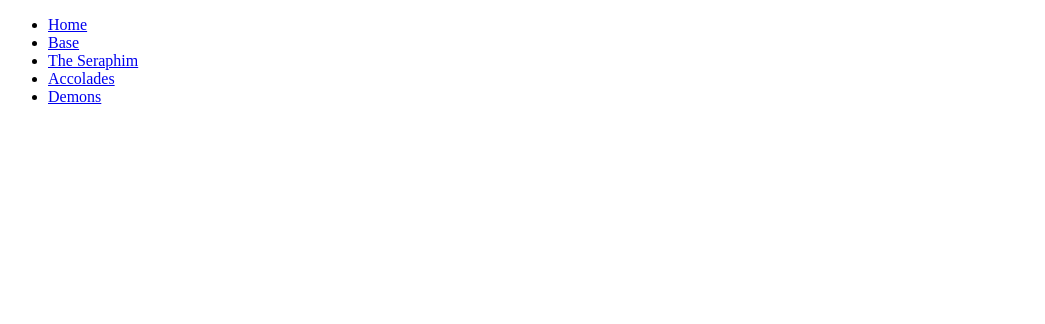
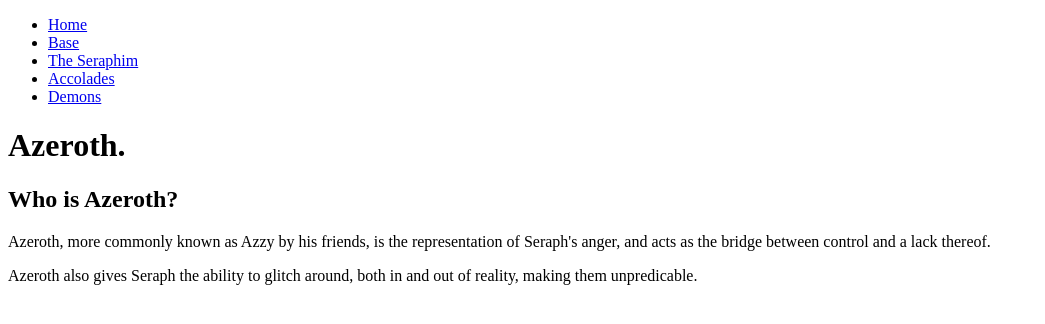
Before and after one commit to Programmer327-J/Spirit-World, a plain HTML site: page azeroth.html in a window 1280 px wide. Shown: the whole page, without its empty margins (0-1045 px from the left). Drawn offline with Linux system fonts and the light colour scheme.

Commit message:
"suffering.jpg"

```diff
--- a/azeroth.html
+++ b/azeroth.html
@@ -5,7 +5,7 @@
     <meta name="viewport" content="width=device-width, initial-scale=1.0">
     <title>Azeroth</title>
 </head>
-<body class="azeroth">
+<body class="demon1">
     <nav>
         <ul>
             <li><a href="index.html">Home</a></li>
@@ -15,5 +15,10 @@
             <li><a href="demons.html">Demons</a></li>
         </ul>
     </nav>
+    <h1>Azeroth.</h1>
+    <div class="intro"></div>
+    <h2>Who is Azeroth?</h2>
+    <p>Azeroth, more commonly known as Azzy by his friends, is the representation of Seraph's anger, and acts as the bridge between control and a lack thereof.</p>
+    <p>Azeroth also gives Seraph the ability to glitch around, both in and out of reality, making them unpredicable.</p>
 </body>
 </html>
--- a/index.css
+++ b/index.css
@@ -18,7 +18,7 @@
     background-color:crimson;
 }
 
-.azeroth {
+.demon1 {
     background-color: darkred;
 }
 
```
Also changed, not shown: demons.html (+1 -0 lines).
